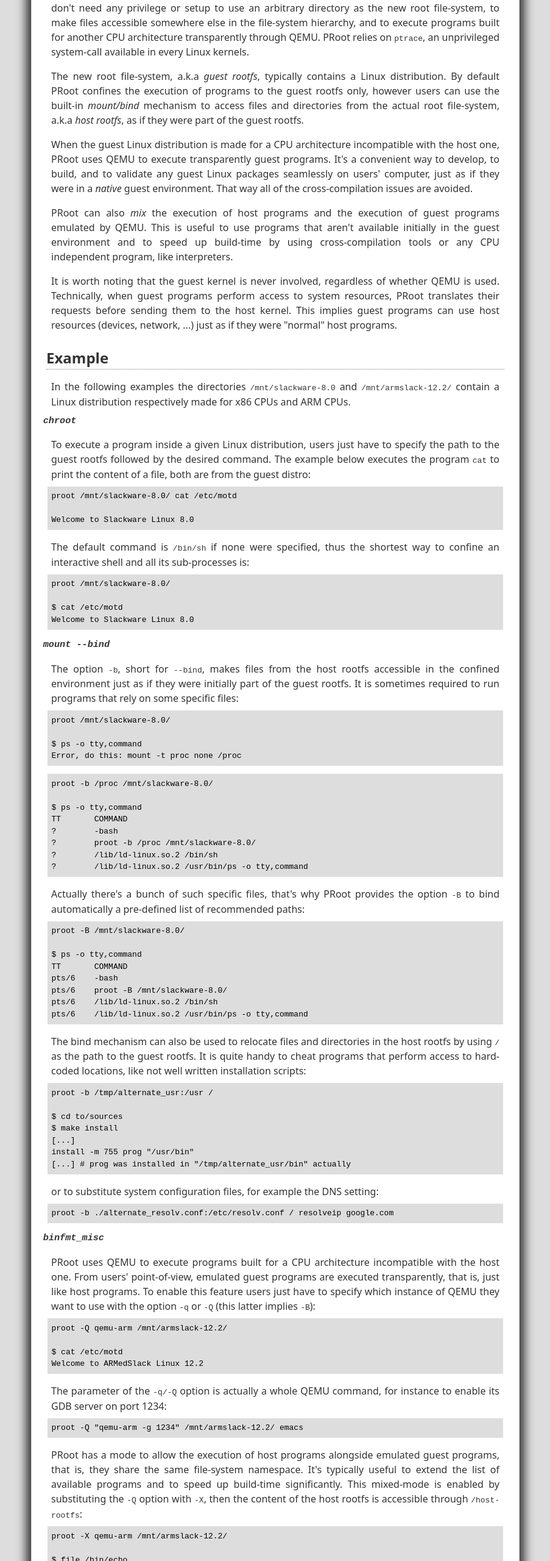
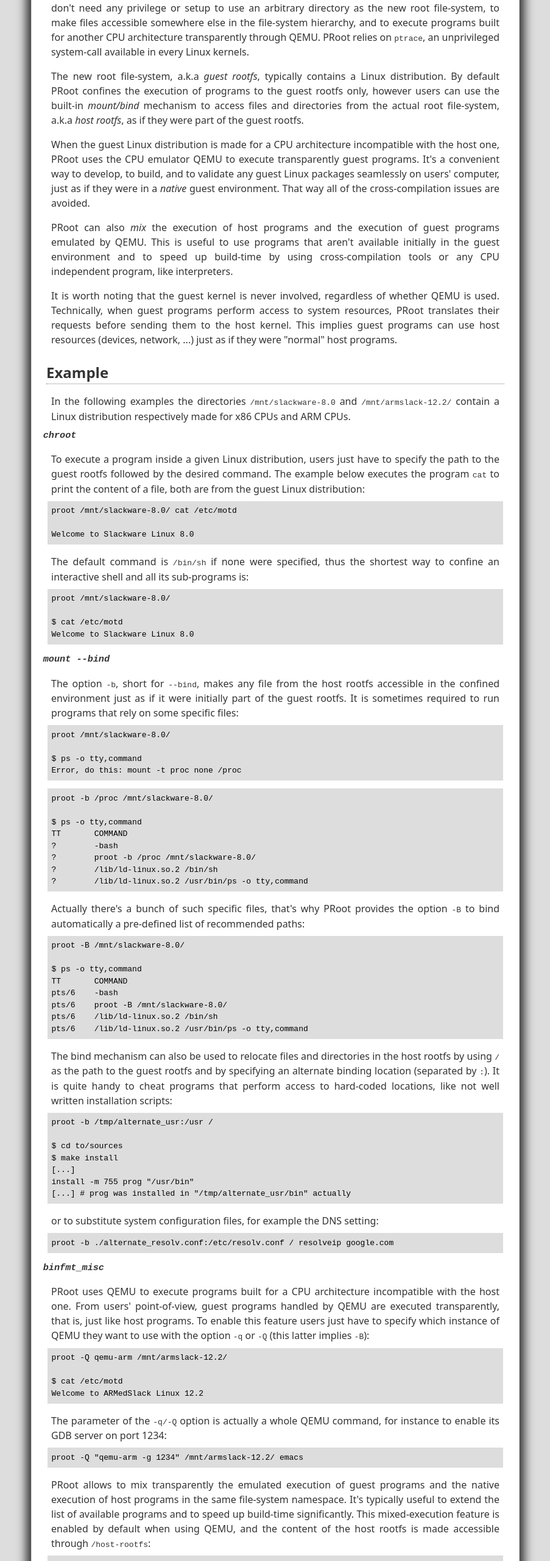
Before and after one commit to proot-me/proot, a plain HTML site: page index.html in a window 1280 px wide. Shown: the part 240-2800 px from the top of the page at 61% size, without its empty margins (188-1091 px from the left). Drawn offline with Linux system fonts and the light colour scheme.

Commit message:
Update from the user-manual.

```diff
--- a/index.html
+++ b/index.html
@@ -12,11 +12,12 @@ programs to the guest rootfs only, however users can use the built-in
 <em>mount/bind</em> mechanism to access files and directories from the actual
 root file-system, a.k.a <em>host rootfs</em>, as if they were part of the
 guest rootfs.</p><p>When the guest Linux distribution is made for a CPU architecture
-incompatible with the host one, PRoot uses QEMU to execute
-transparently guest programs.  It's a convenient way to develop, to
-build, and to validate any guest Linux packages seamlessly on users'
-computer, just as if they were in a <em>native</em> guest environment.  That
-way all of the cross-compilation issues are avoided.</p><p>PRoot can also <em>mix</em> the execution of host programs and the execution
+incompatible with the host one, PRoot uses the CPU emulator QEMU to
+execute transparently guest programs.  It's a convenient way to
+develop, to build, and to validate any guest Linux packages seamlessly
+on users' computer, just as if they were in a <em>native</em> guest
+environment.  That way all of the cross-compilation issues are
+avoided.</p><p>PRoot can also <em>mix</em> the execution of host programs and the execution
 of guest programs emulated by QEMU.  This is useful to use programs
 that aren't available initially in the guest environment and to speed
 up build-time by using cross-compilation tools or any CPU independent
@@ -30,15 +31,15 @@ host programs.</p></div><div xmlns="" class="section" id="example"><h2>Example</
 for x86 CPUs and ARM CPUs.</p><div class="section" id="chroot"><h3><tt>chroot</tt></h3><p>To execute a program inside a given Linux distribution, users just
 have to specify the path to the guest rootfs followed by the desired
 command.  The example below executes the program <tt>cat</tt> to print the
-content of a file, both are from the guest distro:</p><pre>proot /mnt/slackware-8.0/ cat /etc/motd
+content of a file, both are from the guest Linux distribution:</p><pre>proot /mnt/slackware-8.0/ cat /etc/motd
 
 Welcome to Slackware Linux 8.0</pre><p>The default command is <tt>/bin/sh</tt> if none were specified, thus the
-shortest way to confine an interactive shell and all its sub-processes
+shortest way to confine an interactive shell and all its sub-programs
 is:</p><pre>proot /mnt/slackware-8.0/
 
 $ cat /etc/motd
-Welcome to Slackware Linux 8.0</pre></div><div class="section" id="mount\ --bind"><h3><tt>mount --bind</tt></h3><p>The option <tt>-b</tt>, short for <tt>--bind</tt>, makes files from the host
-rootfs accessible in the confined environment just as if they were
+Welcome to Slackware Linux 8.0</pre></div><div class="section" id="mount\ --bind"><h3><tt>mount --bind</tt></h3><p>The option <tt>-b</tt>, short for <tt>--bind</tt>, makes any file from the host
+rootfs accessible in the confined environment just as if it were
 initially part of the guest rootfs.  It is sometimes required to run
 programs that rely on some specific files:</p><pre>proot /mnt/slackware-8.0/
 
@@ -60,7 +61,8 @@ pts/6    -bash
 pts/6    proot -B /mnt/slackware-8.0/
 pts/6    /lib/ld-linux.so.2 /bin/sh
 pts/6    /lib/ld-linux.so.2 /usr/bin/ps -o tty,command</pre><p>The bind mechanism can also be used to relocate files and directories
-in the host rootfs by using <tt>/</tt> as the path to the guest rootfs.  It
+in the host rootfs by using <tt>/</tt> as the path to the guest rootfs and
+by specifying an alternate binding location (separated by <tt>:</tt>).  It
 is quite handy to cheat programs that perform access to hard-coded
 locations, like not well written installation scripts:</p><pre>proot -b /tmp/alternate_usr:/usr /
 
@@ -70,20 +72,21 @@ $ make install
 install -m 755 prog "/usr/bin"
 [...] # prog was installed in "/tmp/alternate_usr/bin" actually</pre><p>or to substitute system configuration files, for example the DNS
 setting:</p><pre>proot -b ./alternate_resolv.conf:/etc/resolv.conf / resolveip google.com</pre></div><div class="section" id="binfmt_misc"><h3><tt>binfmt_misc</tt></h3><p>PRoot uses QEMU to execute programs built for a CPU architecture
-incompatible with the host one.  From users' point-of-view, emulated
-guest programs are executed transparently, that is, just like host
-programs.  To enable this feature users just have to specify which
-instance of QEMU they want to use with the option <tt>-q</tt> or <tt>-Q</tt>
-(this latter implies <tt>-B</tt>):</p><pre>proot -Q qemu-arm /mnt/armslack-12.2/
+incompatible with the host one.  From users' point-of-view, guest
+programs handled by QEMU are executed transparently, that is, just
+like host programs.  To enable this feature users just have to specify
+which instance of QEMU they want to use with the option <tt>-q</tt> or
+<tt>-Q</tt> (this latter implies <tt>-B</tt>):</p><pre>proot -Q qemu-arm /mnt/armslack-12.2/
 
 $ cat /etc/motd
 Welcome to ARMedSlack Linux 12.2</pre><p>The parameter of the <tt>-q/-Q</tt> option is actually a whole QEMU
-command, for instance to enable its GDB server on port 1234:</p><pre>proot -Q "qemu-arm -g 1234" /mnt/armslack-12.2/ emacs</pre><p>PRoot has a mode to allow the execution of host programs alongside
-emulated guest programs, that is, they share the same file-system
-namespace.  It's typically useful to extend the list of available
-programs and to speed up build-time significantly.  This mixed-mode is
-enabled by substituting the <tt>-Q</tt> option with <tt>-X</tt>, then the content
-of the host rootfs is accessible through <tt>/host-rootfs</tt>:</p><pre>proot -X qemu-arm /mnt/armslack-12.2/
+command, for instance to enable its GDB server on port 1234:</p><pre>proot -Q "qemu-arm -g 1234" /mnt/armslack-12.2/ emacs</pre><p>PRoot allows to mix transparently the emulated execution of guest
+programs and the native execution of host programs in the same
+file-system namespace.  It's typically useful to extend the list of
+available programs and to speed up build-time significantly.  This
+mixed-execution feature is enabled by default when using QEMU, and the
+content of the host rootfs is made accessible through
+<tt>/host-rootfs</tt>:</p><pre>proot -Q qemu-arm /mnt/armslack-12.2/
 
 $ file /bin/echo
 [...] ELF 32-bit LSB executable, ARM [...]
@@ -96,7 +99,7 @@ $ /host-rootfs/bin/echo 'Hello mixed world!'
 Hello mixed world!</pre><p>Since both host and guest programs use the guest rootfs as <tt>/</tt>,
 users may want to deactivate explicitly cross-filesystem support found
 in most GNU cross-compilation tools.  For example with GCC configured
-to cross-compile to the ARM target:</p><pre>proot -X qemu-arm /mnt/armslack-12.2/
+to cross-compile to the ARM target:</p><pre>proot -Q qemu-arm /mnt/armslack-12.2/
 
 $ export CC=/host-rootfs/opt/cross-tools/arm-linux/bin/gcc
 $ export CFLAGS="--sysroot=/"   # could be optional indeed
@@ -108,8 +111,8 @@ $ which make
 /usr/bin/make
 $ make --version # overlaid
 GNU Make 3.82
-Built for x86_64-slackware-linux-gnu</pre><p>It's worth mentioning that even when mixing the execution of host
-programs and the execution of emulated guest programs, they still
+Built for x86_64-slackware-linux-gnu</pre><p>It's worth mentioning that even when mixing the native execution of
+host programs and the emulated execution of guest programs, they still
 believe they are running in a native guest environment.  As a
 demonstration, here is a partial output of a typical <tt>./configure</tt>
 script:</p><pre>checking whether the C compiler is a cross-compiler... no</pre></div></div><div class="section" id="download"><h2>Download</h2><p>
```
